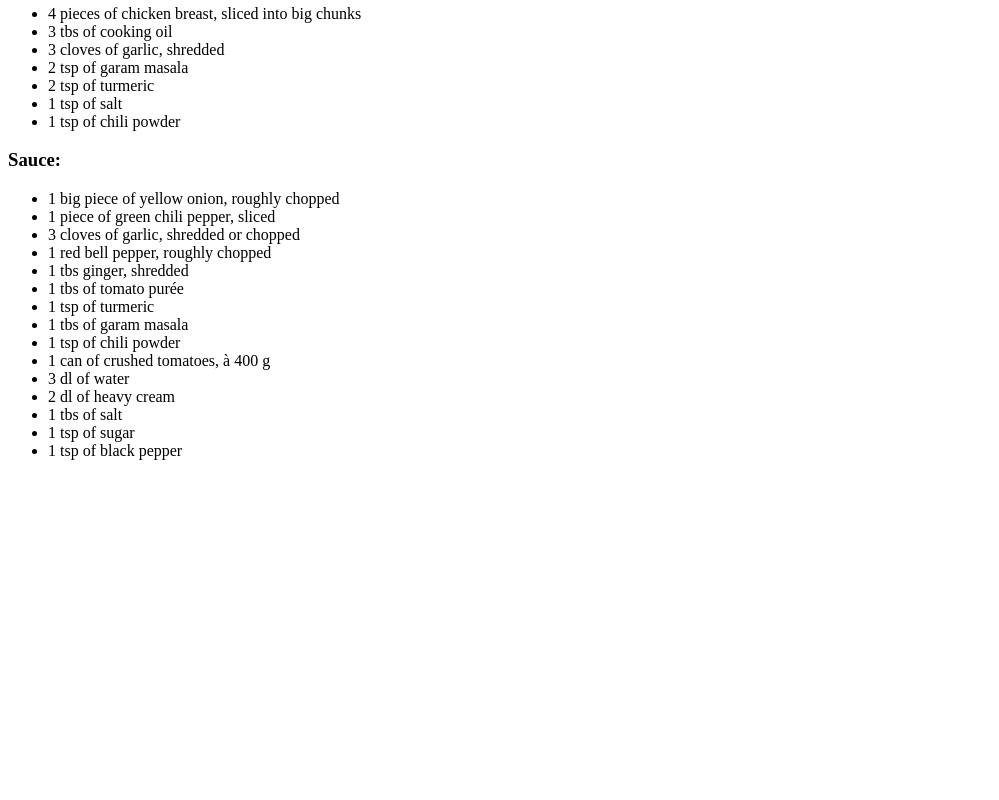
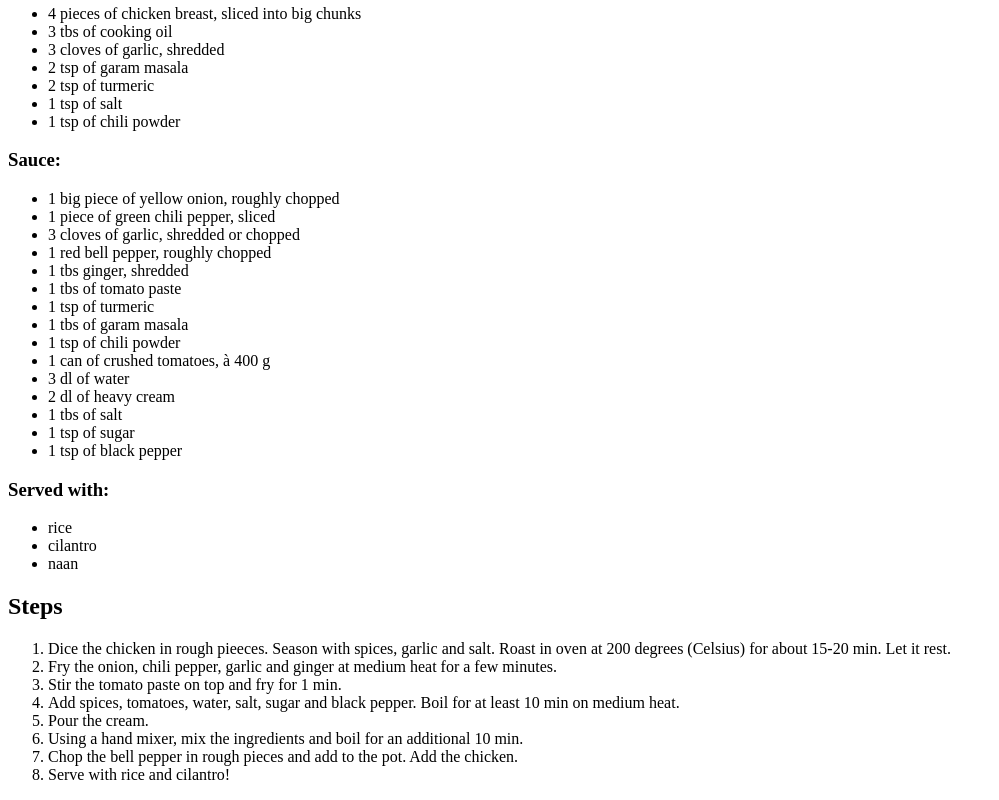
Before and after one commit to Pengberg92/odin-recipes, a plain HTML site: page recipes/tikka-masala.html in a window 1280 px wide. Shown: the part 642-1442 px from the top of the page, without its empty margins (0-999 px from the left). Before the commit the page ends 1118 px from the top, so only its background shows below. Drawn offline with Linux system fonts and the light colour scheme.

Commit message:
Add ordered list to tikka-masala.html

```diff
--- a/recipes/tikka-masala.html
+++ b/recipes/tikka-masala.html
@@ -7,7 +7,7 @@
     <body>
         <h1>Tikka Masala</h1>
         <a href="../index.html">Home</a>
-        <p><img src="../images/tikka-masala.jpg" alt="a picture of a bowl with chicken in an orange-coloured sauce" width="600"></p>
+        <p><img src="../images/tikka-masala.jpg" alt="a picture of a bowl of chicken in an orange-coloured sauce" width="600"></p>
         <h2>Description</h2>
         <p>Tikka Masala is a popular indian-inspired dish consisting of bits of chicken in a creamy and spicy sauce.</p>
         <h2>Ingredients</h2>
@@ -28,7 +28,7 @@
             <li>3 cloves of garlic, shredded or chopped</li>
             <li>1 red bell pepper, roughly chopped</li>
             <li>1 tbs ginger, shredded</li>
-            <li>1 tbs of tomato purée</li>
+            <li>1 tbs of tomato paste</li>
             <li>1 tsp of turmeric</li>
             <li>1 tbs of garam masala</li>
             <li>1 tsp of chili powder</li>
@@ -39,5 +39,22 @@
             <li>1 tsp of sugar</li>
             <li>1 tsp of black pepper</li>
         </ul>
+        <h3>Served with:</h3>
+        <ul>
+            <li>rice</li>
+            <li>cilantro</li>
+            <li>naan</li>
+        </ul>
+        <h2>Steps</h2>
+        <ol>
+            <li>Dice the chicken in rough pieeces. Season with spices, garlic and salt. Roast in oven at 200 degrees (Celsius) for about 15-20 min. Let it rest.</li>
+            <li>Fry the onion, chili pepper, garlic and ginger at medium heat for a few minutes.</li>
+            <li>Stir the tomato paste on top and fry for 1 min.</li>
+            <li>Add spices, tomatoes, water, salt, sugar and black pepper. Boil for at least 10 min on medium heat.</li>
+            <li>Pour the cream.</li>
+            <li>Using a hand mixer, mix the ingredients and boil for an additional 10 min.</li>
+            <li>Chop the bell pepper in rough pieces and add to the pot. Add the chicken.</li>
+            <li>Serve with rice and cilantro!</li>
+        </ol>
     </body>
 </html>
```
